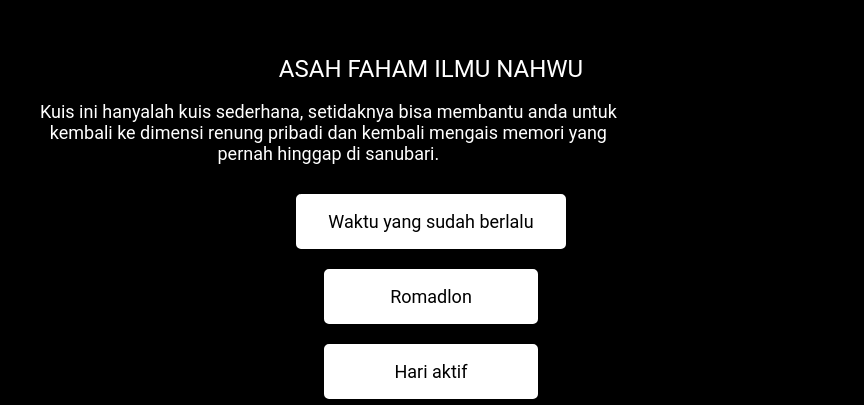
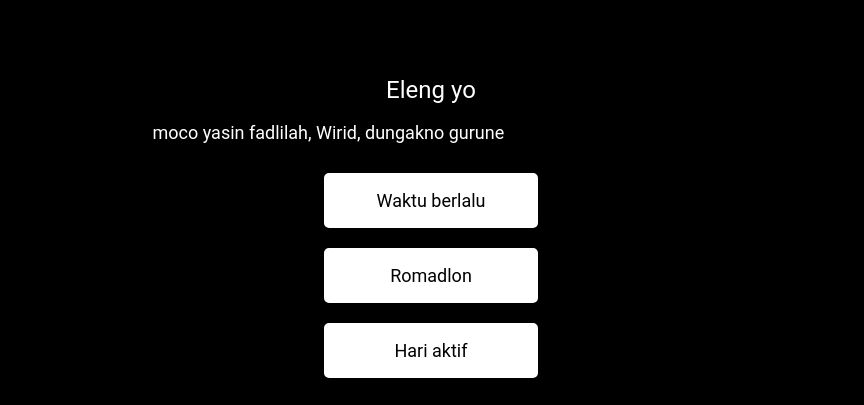
Before and after one commit to afhimna/attention, a plain HTML site: page index.html in a window 1280 px wide. Shown: the part 124-529 px from the top of the page, without its empty margins (209-1073 px from the left). Drawn offline with Linux system fonts and the light colour scheme.

Commit message:
Update index.html

```diff
--- a/index.html
+++ b/index.html
@@ -114,11 +114,11 @@
 <body>
 
 <div class="container">
-  <p class="profile-caption">ASAH FAHAM ILMU NAHWU</p>
-  <p class="description">Kuis ini hanyalah kuis sederhana, setidaknya bisa membantu anda untuk kembali ke dimensi renung pribadi dan kembali mengais memori yang pernah hinggap di sanubari.</p>
+  <p class="profile-caption">Eleng yo</p>
+  <p class="description">moco yasin fadlilah, Wirid, dungakno gurune</p>
 
   <div class="link-container">
-    <a href="https://afhimna.github.io/Halaman1/" class="link-button">Waktu yang sudah berlalu</a>
+    <a href="https://afhimna.github.io/Halaman1/" class="link-button">Waktu berlalu</a>
     <a href="https://afhimna.github.io/halaman2/" class="link-button">Romadlon</a>
     <a href="https://a" class="link-button">Hari aktif</a>
   </div>
```
